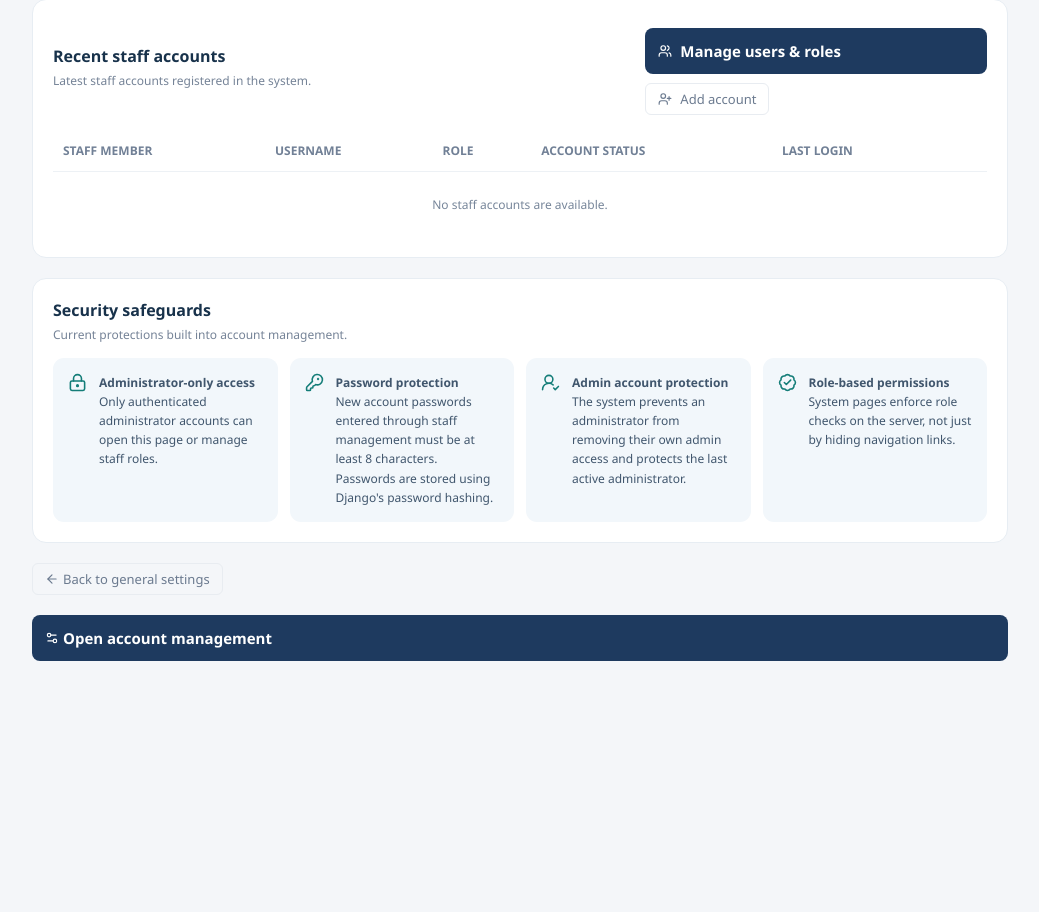
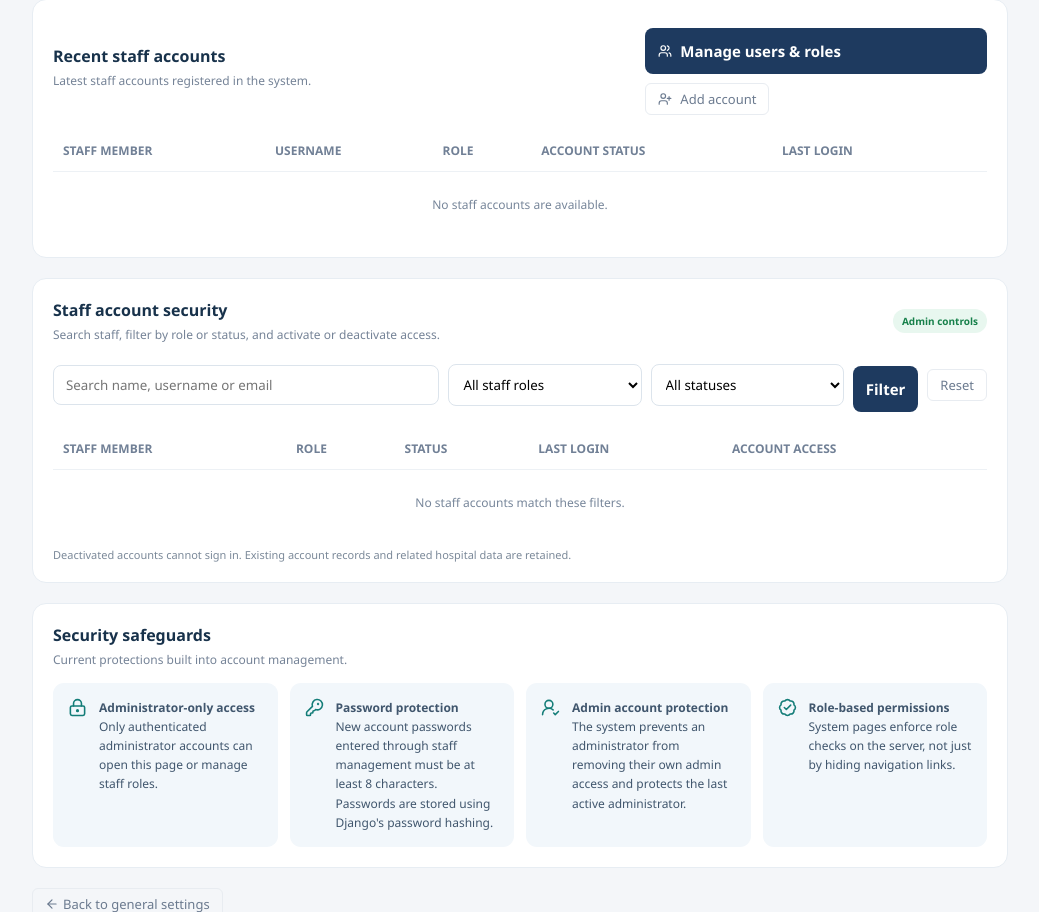
Before and after one commit to bulasio3/Projects, a Django app: template HMS/templates/settings/security_access.html in a window 1280 px wide. Shown: the part 540-1452 px from the top of the page, without its empty margins (240-1279 px from the left). Before the commit the page ends 1201 px from the top, so only its background shows below. Run offline with Django 5.2, Linux system fonts and the light colour scheme; the template is opened without the code that fills it, so the values that code supplies are empty.

Commit message:
Add staff account security controls to settings

```diff
--- a/HMS/templates/settings/security_access.html
+++ b/HMS/templates/settings/security_access.html
@@ -36,6 +36,35 @@
       {% empty %}<tr><td colspan="6" style="text-align:center;padding:24px;color:#77869a;">No staff accounts are available.</td></tr>{% endfor %}
     </tbody></table></div>
   </section>
+  <section class="security-panel" id="staff-accounts">
+    <div class="security-panel-head"><div><h3>Staff account security</h3><p>Search staff, filter by role or status, and activate or deactivate access.</p></div><span class="security-status active">Admin controls</span></div>
+    <form method="get" action="{% url 'security_access' %}#staff-accounts" style="display:grid;grid-template-columns:minmax(180px,2fr) repeat(2,minmax(140px,1fr)) auto auto;gap:9px;margin-bottom:16px;align-items:center;">
+      <input type="search" name="q" value="{{ q }}" placeholder="Search name, username or email" style="min-width:0;padding:10px 12px;border:1px solid #dce4ec;border-radius:8px;">
+      <select name="role" style="padding:10px;border:1px solid #dce4ec;border-radius:8px;background:#fff;"><option value="">All staff roles</option>{% for value,label in role_choices %}<option value="{{ value }}" {% if selected_role == value %}selected{% endif %}>{{ label }}</option>{% endfor %}</select>
+      <select name="status" style="padding:10px;border:1px solid #dce4ec;border-radius:8px;background:#fff;"><option value="">All statuses</option><option value="active" {% if selected_status == 'active' %}selected{% endif %}>Active</option><option value="inactive" {% if selected_status == 'inactive' %}selected{% endif %}>Inactive</option></select>
+      <button class="btn-sm btn-primary" type="submit">Filter</button><a class="btn-ghost" href="{% url 'security_access' %}#staff-accounts">Reset</a>
+    </form>
+    <div style="overflow-x:auto;"><table class="security-table" style="min-width:720px;"><thead><tr><th>Staff member</th><th>Role</th><th>Status</th><th>Last login</th><th>Account access</th></tr></thead><tbody>
+      {% for account in account_users %}<tr>
+        <td class="account-name">{{ account.get_full_name|default:account.username }}<br><small style="font-weight:400;color:#8190a2;">@{{ account.username }} · {{ account.email|default:"No email" }}</small></td>
+        <td>{{ account.get_role_display }}</td>
+        <td>{% if account.is_active %}<span class="security-status active">Active</span>{% else %}<span class="security-status inactive">Inactive</span>{% endif %}</td>
+        <td>{{ account.last_login|date:'M d, Y H:i'|default:'Never' }}</td>
+        <td>
+          {% if account.pk == request.user.pk %}<span style="font-size:11px;color:#718096;">Current account protected</span>
+          {% elif account.role == 'admin' and account.is_active and active_admins <= 1 %}<span style="font-size:11px;color:#718096;">Last admin protected</span>
+          {% else %}
+          <form method="post" style="display:inline;" onsubmit="return confirm('{% if account.is_active %}Deactivate{% else %}Activate{% endif %} {{ account.username|escapejs }}?');">
+            {% csrf_token %}<input type="hidden" name="action" value="toggle_staff_status"><input type="hidden" name="account_id" value="{{ account.pk }}">
+            <button type="submit" class="btn-ghost" style="{% if account.is_active %}color:#c34c40;{% else %}color:#16804a;{% endif %}">{% if account.is_active %}Deactivate{% else %}Activate{% endif %}</button>
+          </form>
+          {% endif %}
+          <a class="btn-ghost" href="{% url 'user_edit' account.pk %}" style="margin-left:5px;">Edit</a>
+        </td>
+      </tr>{% empty %}<tr><td colspan="5" style="text-align:center;padding:24px;color:#77869a;">No staff accounts match these filters.</td></tr>{% endfor %}
+    </tbody></table></div>
+    <p style="font-size:11px;color:#7b8999;margin:12px 0 0;">Deactivated accounts cannot sign in. Existing account records and related hospital data are retained.</p>
+  </section>
   <section class="security-panel">
     <div class="security-panel-head"><div><h3>Security safeguards</h3><p>Current protections built into account management.</p></div></div>
     <div style="display:grid;grid-template-columns:repeat(auto-fit,minmax(220px,1fr));gap:12px;">
```
